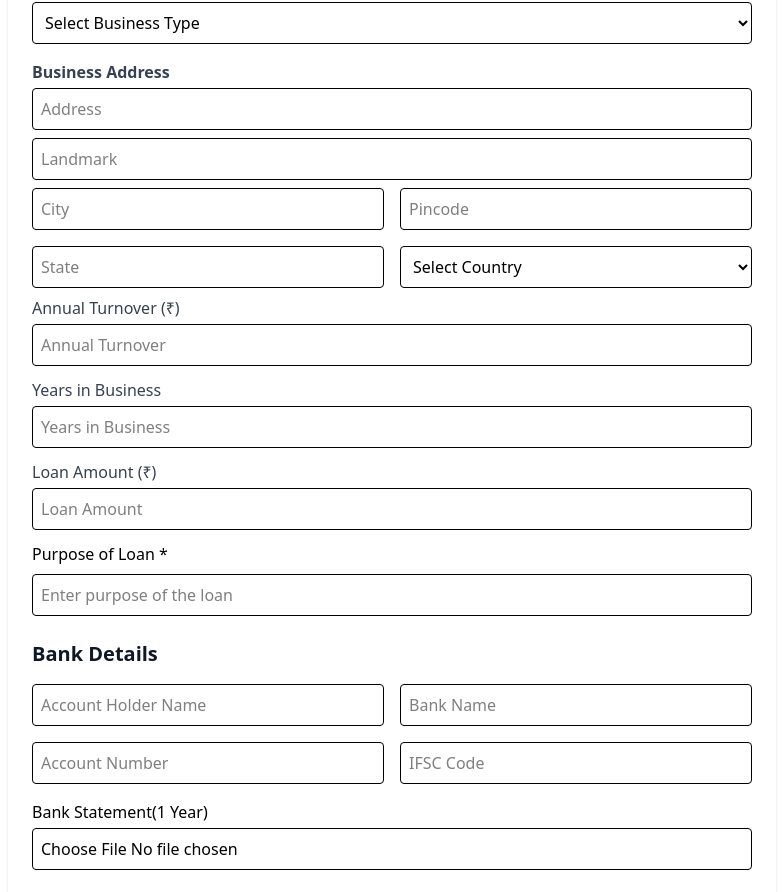
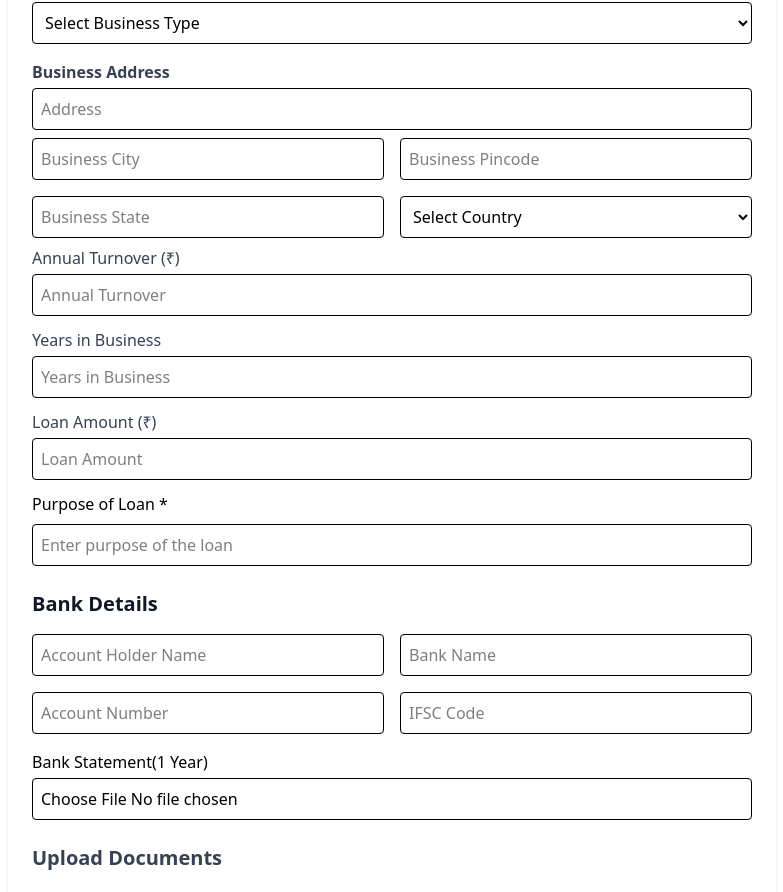
Before and after one commit to FirstTrackSolutionProjects/Job-Consulting, a React (Vite) app: page /loan/apply/business in a window 1280 px wide. Shown: the part 1508-2400 px from the top of the page, without its empty margins (248-1031 px from the left). Built offline with nearby package versions, Linux system fonts and the light colour scheme.

Commit message:
fix: fixed fields of business loan

```diff
--- a/src/Forms/BusinessLoanForm.jsx
+++ b/src/Forms/BusinessLoanForm.jsx
@@ -125,16 +125,21 @@ const BusinessLoanForm = () => {
       if (isMissingFile) return false;
 
       const newFormData = { ...formData };
+      // Throttle uploads in batches of 5
+      const keysToUpload = fileFields.filter((key) => files[key]);
+      for (let i = 0; i < keysToUpload.length; i += 5) {
+        const batch = keysToUpload.slice(i, i + 5);
         await Promise.all(
-        fileFields.map(async (key) => {
+          batch.map(async (key) => {
             const file = files[key];
-          if (!file) return; // skip optional files if not provided
+            if (!file) return;
             const filetype = file.type;
             const filename = `loans/business-loans/${key}-${uuidv4()}`;
             await uploadFile(file, filetype, filename);
-          newFormData[key] = filename; // Store the filename in formData
+            newFormData[key] = filename;
           })
         );
+      }
       setFormData(newFormData);
       return newFormData;
     } catch (error) {
@@ -162,6 +167,7 @@ const BusinessLoanForm = () => {
     const uploadedFormData = await handleFileUpload();
     if (!uploadedFormData) return;
     try {
+      console.log("Submitting form data:", uploadedFormData);
       await applyForBusinessLoanService(uploadedFormData);
       toast.success("Business Loan Application Submitted Successfully!");
     } catch (error) {
@@ -396,48 +402,40 @@ const BusinessLoanForm = () => {
             className="w-full p-2 border rounded mb-2"
             required
           />
-          <input
-            type="text"
-            name="landmark"
-            value={formData.landmark || ""}
-            onChange={handleChange}
-            placeholder="Landmark"
-            className="w-full p-2 border rounded mb-2"
-            required
-          />
 
           <div className="grid grid-cols-1 md:grid-cols-2 gap-4 mb-2">
             <input
               type="text"
-              name="city"
-              value={formData.city || ""}
+              name="businessCity"
+              value={formData.businessCity || ""}
               onChange={handleChange}
-              placeholder="City"
+              placeholder="Business City"
               className="p-2 border rounded"
               required
             />
             <input
               type="text"
-              name="pincode"
-              value={formData.pincode || ""}
+              name="businessPincode"
+              value={formData.businessPincode || ""}
               onChange={handleChange}
-              placeholder="Pincode"
+              placeholder="Business Pincode"
               className="p-2 border rounded"
               required
             />
             <input
               type="text"
-              name="state"
-              value={formData.state || ""}
+              name="businessState"
+              value={formData.businessState || ""}
               onChange={handleChange}
-              placeholder="State"
+              placeholder="Business State"
               className="p-2 border rounded"
               required
             />
             <select
-              name="country"
-              value={formData.country || ""}
+              name="businessCountry"
+              value={formData.businessCountry || ""}
               onChange={handleChange}
+              placeholder="Business Country"
               className="p-2 border rounded"
               required
             >
```
Lines whose indentation alone changed are shown as unchanged.
